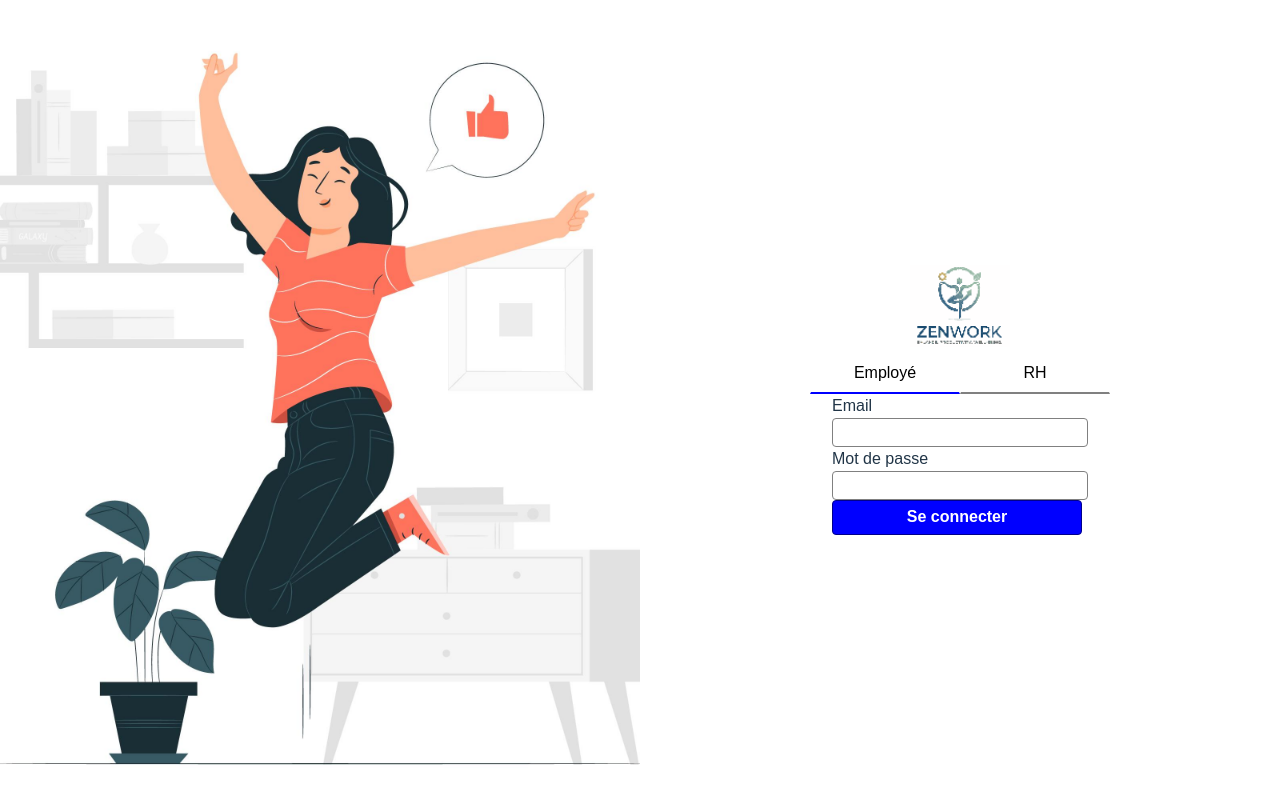
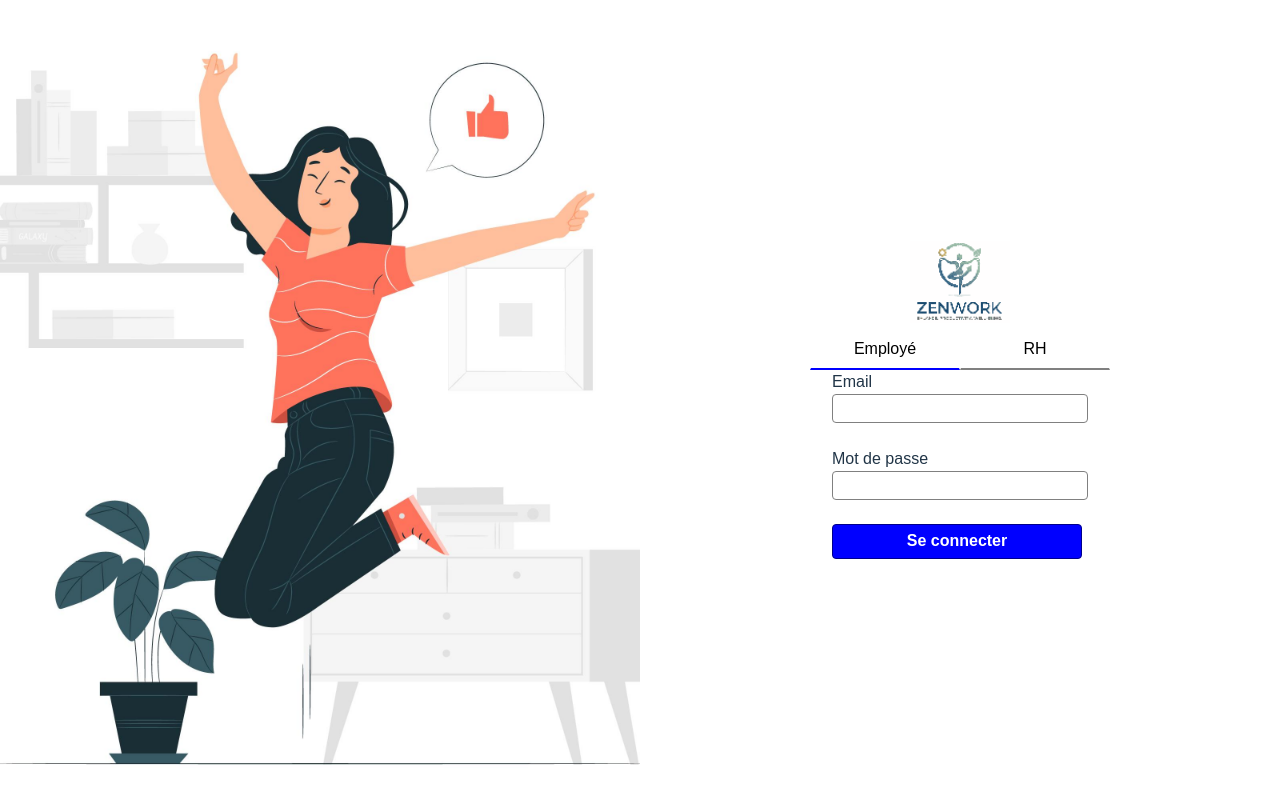
Before and after one commit to oualid3456/ZenWork, a React app in the folder Frontend/: page / in a window 1280 px wide. Built offline with nearby package versions, Linux system fonts and the light colour scheme; the HTML template or start-up script is replaced by a standard one.

Commit message:
quelques reglages

```diff
--- a/Frontend/src/EmployeeLogin.jsx
+++ b/Frontend/src/EmployeeLogin.jsx
@@ -1,13 +1,12 @@
 import { useState } from "react";
 
-function EmployeeLogin({ onSuccess }) {
+function EmployeeLogin({onSuccess}) {
   const [username, setUsername] = useState('');
   const [password, setPassword] = useState('');
 
   const fetchLogin = (event) => {
     event.preventDefault();
     console.log("CLICK OK");
-
     fetch('http://127.0.0.1:8000/login/', {
       method: 'POST',
       headers: {'Content-Type': 'application/json'},
@@ -16,7 +15,7 @@ function EmployeeLogin({ onSuccess }) {
     .then(resultat => resultat.json())
     .then(data => {
       if (data.success) {
-          alert('Connexion réussie');
+        alert('Connexion réussie')
         if (onSuccess) onSuccess();
       } else {
         alert('Erreur : Identifiants incorrects');
@@ -26,24 +25,23 @@ function EmployeeLogin({ onSuccess }) {
   };
 
   return (
+    <div>
       <form onSubmit={fetchLogin}>
-      <label>Email</label>
-      <input
-        value={username}
-        onChange={(e) => setUsername(e.target.value)}
-        required
-      />
-
-      <label>Mot de passe</label>
-      <input
-        type="password"
-        value={password}
-        onChange={(e) => setPassword(e.target.value)}
-        required
-      />
-
-      <button type="submit">Se connecter</button>
+        <label>Email
+          <br />
+          <input type="email" value={username} onChange={
+            e => setUsername(e.target.value)} required />
+        </label>
+        <br />
+        <label>Mot de passe
+          <br />
+          <input type="password" value={password} onChange={
+            e => setPassword(e.target.value)} required />
+        </label>
+        <br />
+        <button>Se connecter</button>
       </form>
+    </div>
   );
 }
 
--- a/Frontend/src/RhLogin.jsx
+++ b/Frontend/src/RhLogin.jsx
@@ -1,13 +1,12 @@
 import { useState } from "react";
 
-function RhLogin({ onSuccess }) {
+function RhLogin({onSuccess}) {
   const [username, setUsername] = useState('');
   const [password, setPassword] = useState('');
 
   const fetchLogin = (event) => {
     event.preventDefault();
     console.log("CLICK OK");
-
     fetch('http://127.0.0.1:8000/login/', {
       method: 'POST',
       headers: {'Content-Type': 'application/json'},
@@ -16,7 +15,7 @@ function RhLogin({ onSuccess }) {
     .then(resultat => resultat.json())
     .then(data => {
       if (data.success) {
-          alert('Connexion réussie');
+        alert('Connexion réussie')
         if (onSuccess) onSuccess();
       } else {
         alert('Identifiants incorrects');
@@ -26,24 +25,21 @@ function RhLogin({ onSuccess }) {
   };
 
   return (
+    <div>
       <form onSubmit={fetchLogin}>
-      <label>Email</label>
-      <input
-        value={username}
-        onChange={(e) => setUsername(e.target.value)}
-        required
-      />
-
-      <label>Mot de passe</label>
-      <input
-        type="password"
-        value={password}
-        onChange={(e) => setPassword(e.target.value)}
-        required
-      />
-
-      <button type="submit">Se connecter</button>
+        <label>Email
+          <br />
+          <input type="email" value={username} onChange={e => setUsername(e.target.value)} required />
+        </label>
+        <br />
+        <label>Mot de passe
+          <br />
+          <input type="password" value={password} onChange={e => setPassword(e.target.value)} required />
+        </label>
+        <br />
+        <button>Se connecter</button>
       </form>
+    </div>
   );
 }
 
```
Lines whose indentation alone changed are shown as unchanged.
